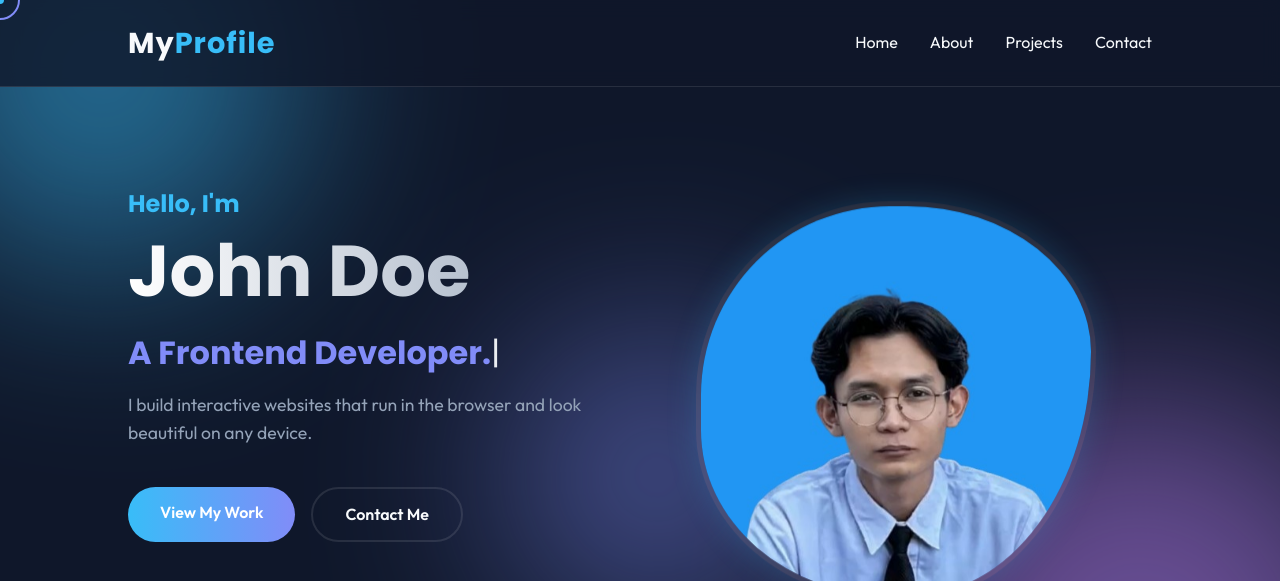
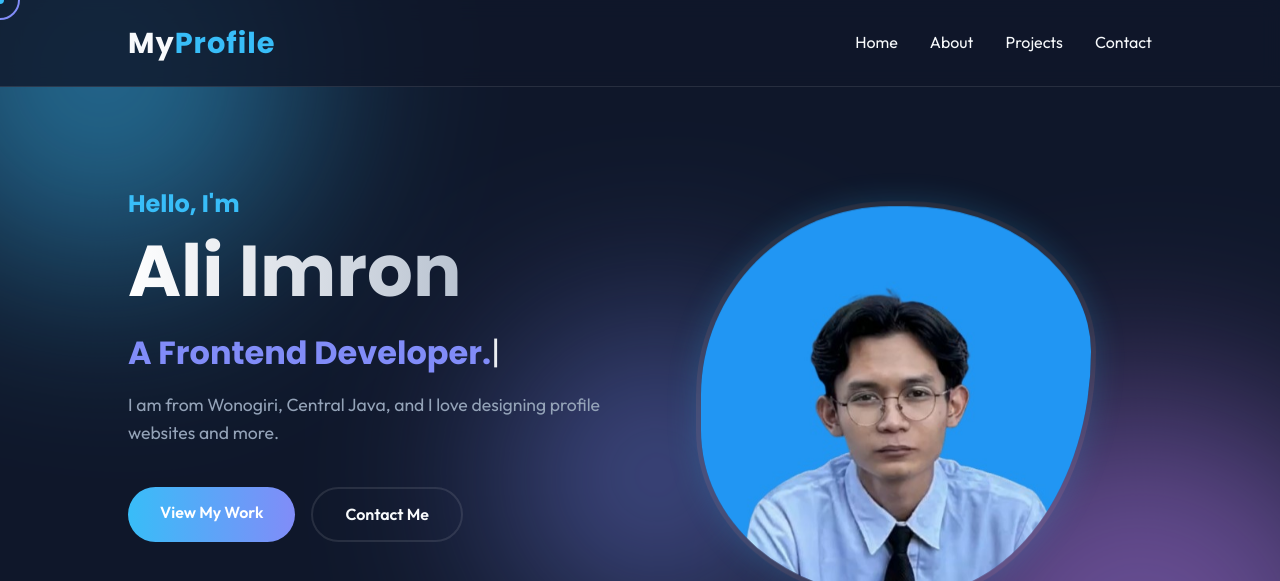
Before and after one commit to Alii354/portofolio, a plain HTML site: page index.html in a window 1280 px wide. Shown: the top 581 px of the page. Drawn offline with Linux system fonts and the light colour scheme.

Commit message:
Update profile name and description

```diff
--- a/index.html
+++ b/index.html
@@ -4,7 +4,7 @@
 <head>
     <meta charset="UTF-8">
     <meta name="viewport" content="width=device-width, initial-scale=1.0">
-    <title>Animated Profile</title>
+    <title>Ali Imron - Profile</title>
     <link rel="stylesheet" href="style.css">
     <!-- Google Fonts -->
     <link rel="preconnect" href="https://fonts.googleapis.com">
@@ -47,12 +47,11 @@
     <section id="home" class="hero">
         <div class="hero-content fade-in-up">
             <h3 class="greeting">Hello, I'm</h3>
-            <h1 class="name">John Doe</h1>
+            <h1 class="name">Ali Imron</h1>
             <div class="typing-container">
                 <span class="typing-text"></span><span class="cursor">|</span>
             </div>
-            <p class="description">I build interactive websites that run in the browser and look beautiful on any
-                device.</p>
+            <p class="description">I am from Wonogiri, Central Java, and I love designing profile websites and more.</p>
             <div class="hero-buttons">
                 <a href="#projects" class="btn primary-btn">View My Work</a>
                 <a href="#contact" class="btn secondary-btn">Contact Me</a>
@@ -226,7 +225,7 @@
     </section>
 
     <footer>
-        <p>&copy; 2024 John Doe. Built with ❤️ and CSS Animations.</p>
+        <p>&copy; 2024 Ali Imron. Built with ❤️ and CSS Animations.</p>
     </footer>
 
     <script src="script.js"></script>
```
